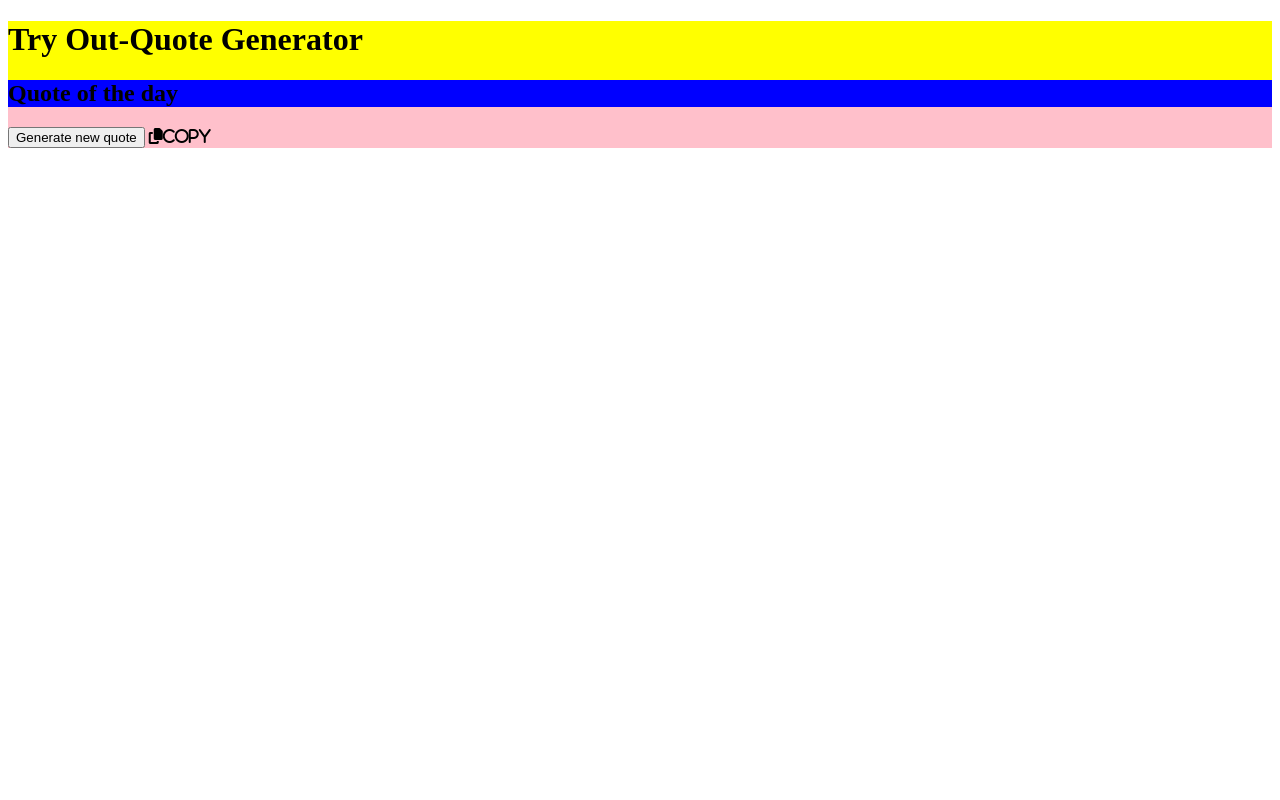
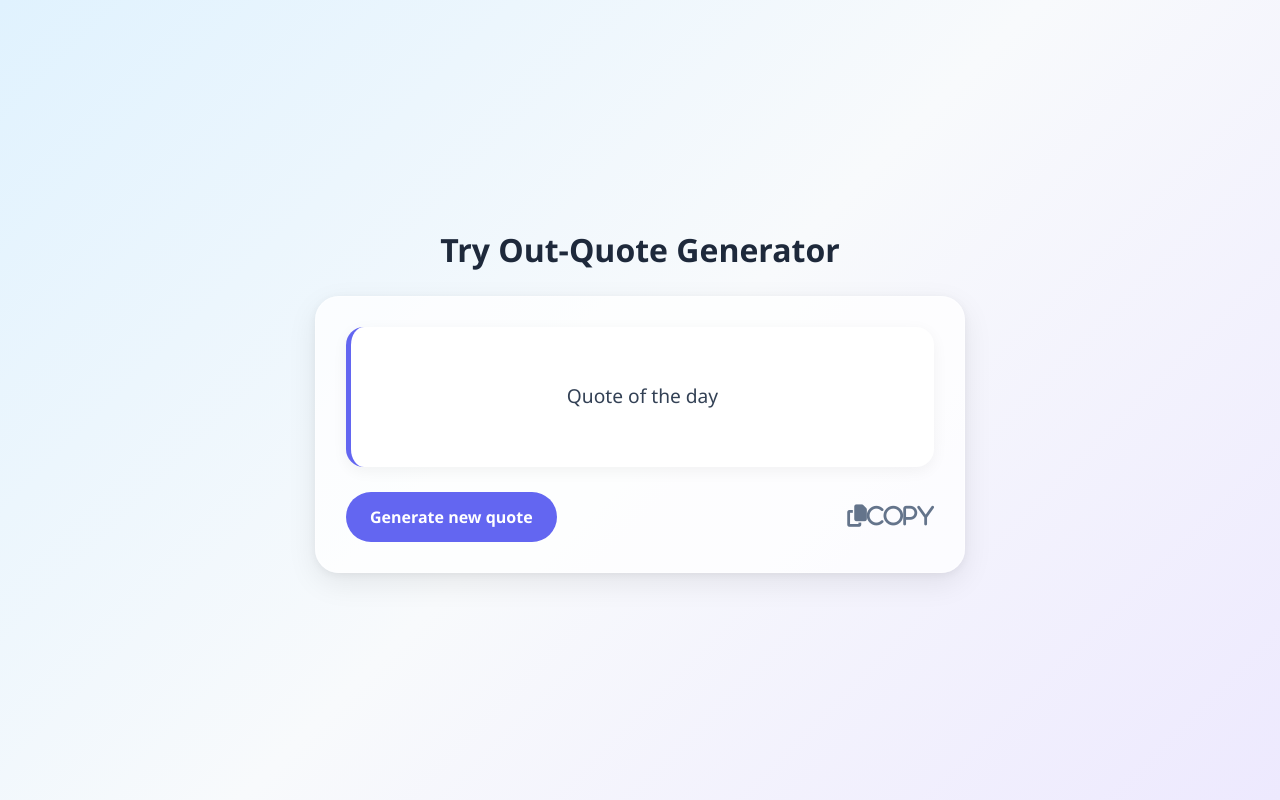
Before and after one commit to Tanushri014/Quote_Generator, a plain HTML site: page index.html in a window 1280 px wide. Drawn offline with Linux system fonts and the light colour scheme.

Commit message:
style added

```diff
--- a/style.css
+++ b/style.css
@@ -1,13 +1,113 @@
-.main{
-
-background-color: pink;
+*{
+    margin:0;
+    padding:0;
+    box-sizing:border-box;
+    font-family: "Segoe UI", Tahoma, Geneva, Verdana, sans-serif;
 }
 
+body{
+    min-height:100vh;
+    display:flex;
+    justify-content:center;
+    align-items:center;
+    background:linear-gradient(135deg,#e0f2fe,#f8fafc,#ede9fe);
+}
 
 .container{
-    background-color: yellow;
+    text-align:center;
+}
+
+h1{
+    margin-bottom:25px;
+    color:#1e293b;
+    font-size:2rem;
+    font-weight:700;
+}
+
+.main{
+    width:min(90vw,650px);
+    padding:30px;
+    border-radius:24px;
+
+    background:rgba(255,255,255,0.75);
+
+
+    border:1px solid rgba(255,255,255,0.4);
+    box-shadow:
+        0 10px 30px rgba(0,0,0,0.08),
+        0 2px 8px rgba(0,0,0,0.05);
+
+    display:flex;
+    flex-direction:column;
+    gap:25px;
 }
 
 .quote{
-    background-color: blue;
+    background:#ffffff;
+    border-radius:18px;
+    padding:30px 20px;
+    min-height:140px;
+
+    display:flex;
+    justify-content:center;
+    align-items:center;
+
+    border-left:5px solid #6366f1;
+
+    box-shadow:0 4px 15px rgba(0,0,0,0.05);
 }
+
+.quote h2{
+    color:#334155;
+    line-height:1.7;
+    font-size:1.2rem;
+    font-weight:500;
+}
+
+.bottom{
+    display:flex;
+    justify-content:space-between;
+    align-items:center;
+}
+
+.btn{
+    padding:14px 24px;
+    border:none;
+    border-radius:50px;
+
+    background:#6366f1;
+    color:white;
+
+    font-size:1rem;
+    font-weight:600;
+    cursor:pointer;
+
+    transition:all 0.3s ease;
+}
+
+.btn:hover{
+    background:#4f46e5;
+     transform:translateY(-2px);
+
+}
+
+.btn:active{
+    transform:translateY(0);
+}
+
+#copy{
+    font-size:1.4rem;
+    color:#64748b;
+    cursor:pointer;
+    transition:all 0.3s ease;
+}
+
+#copy:hover{
+    color:#6366f1;
+    transform:scale(1.15);
+}
+
+.btn[disabled]{
+    opacity:0.6;
+    cursor:not-allowed;
+}
```
